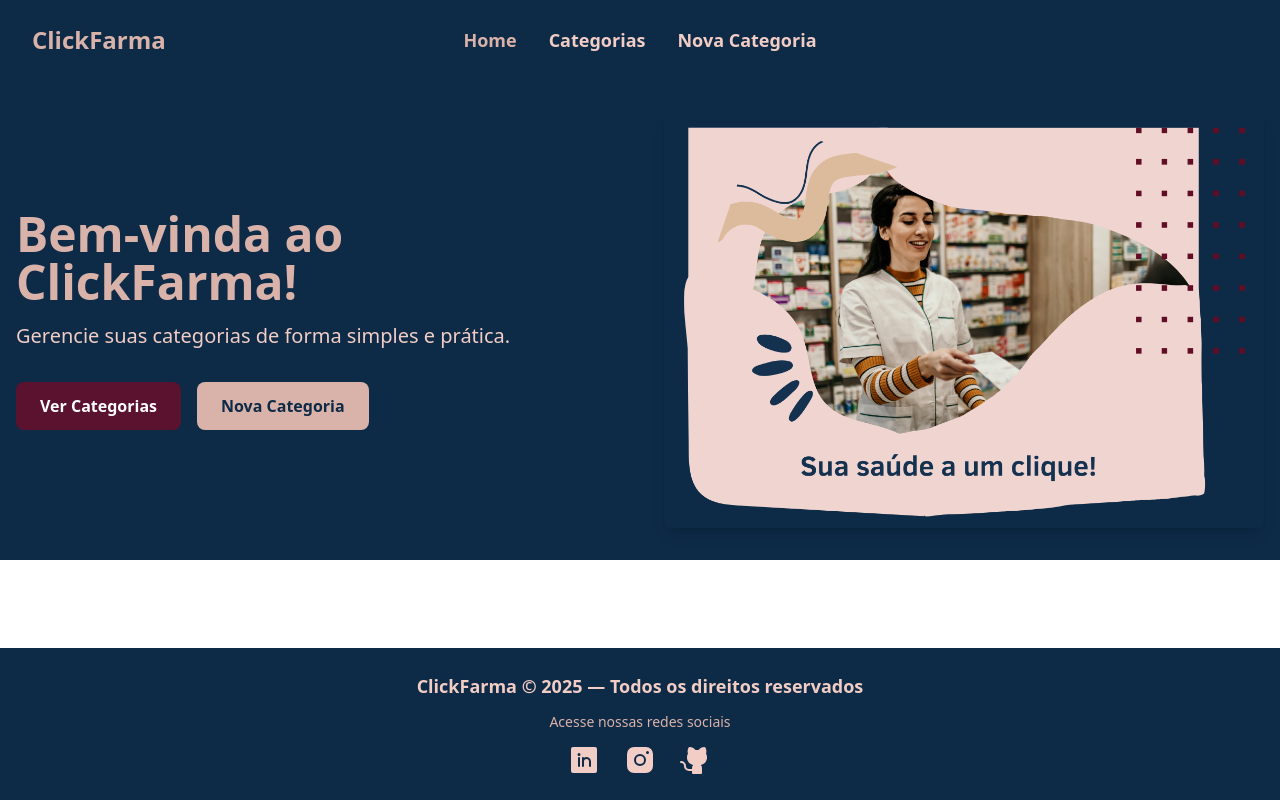
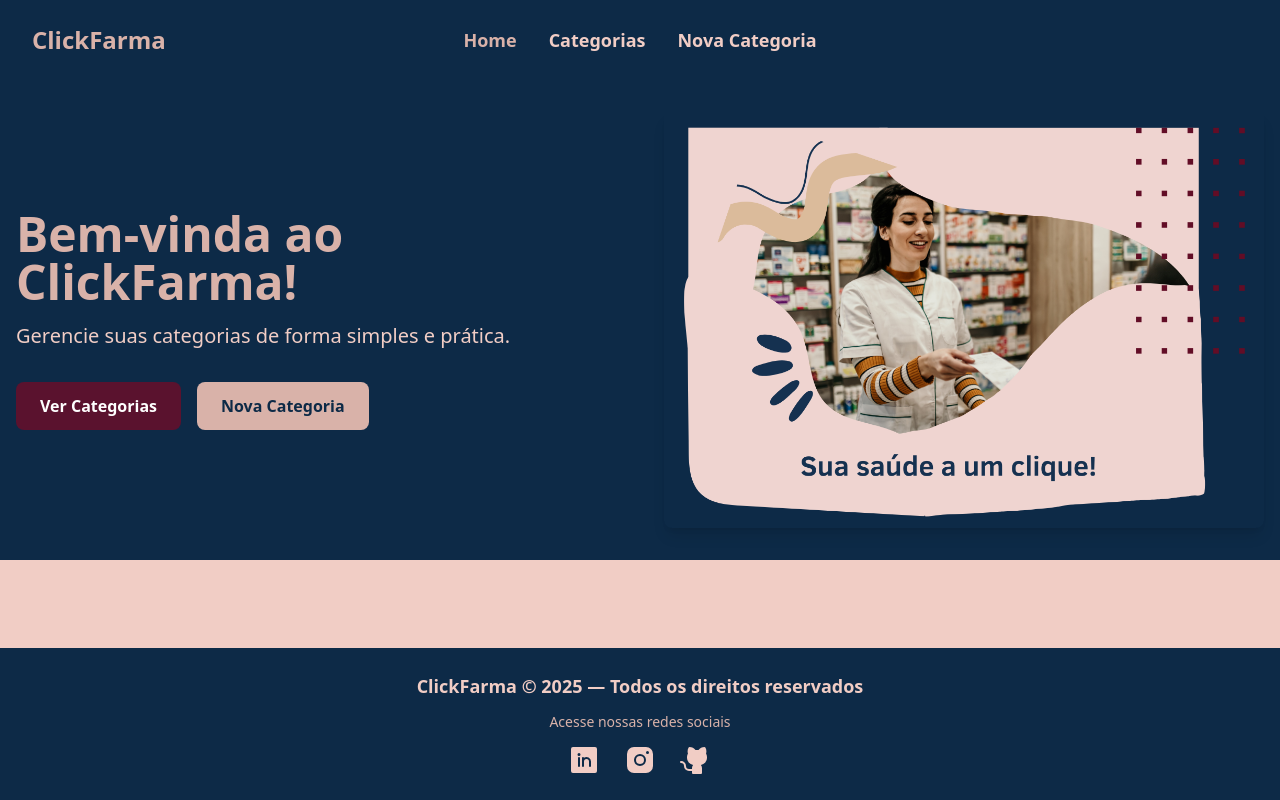
Before and after one commit to MaeliPalharini/projeto_final_bloco_03, a React (Vite) app: page / in a window 1280 px wide. Built offline with nearby package versions, Linux system fonts and the light colour scheme.

Commit message:
:lipstick: style: define background global via index.css

```diff
--- a/src/index.css
+++ b/src/index.css
@@ -1 +1,5 @@
 @import "tailwindcss";
+
+body {
+    @apply bg-[#f1cdc5]; /* rosa claro da sua paleta */
+}
```
